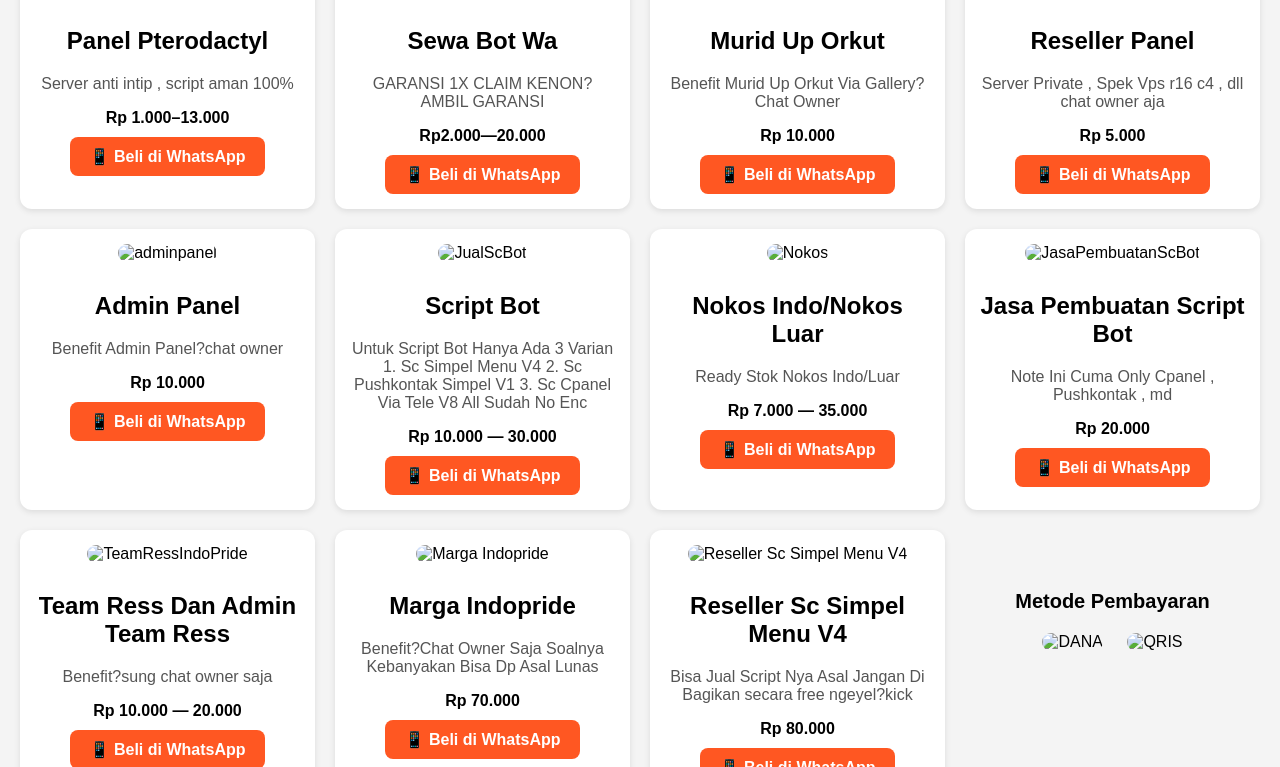
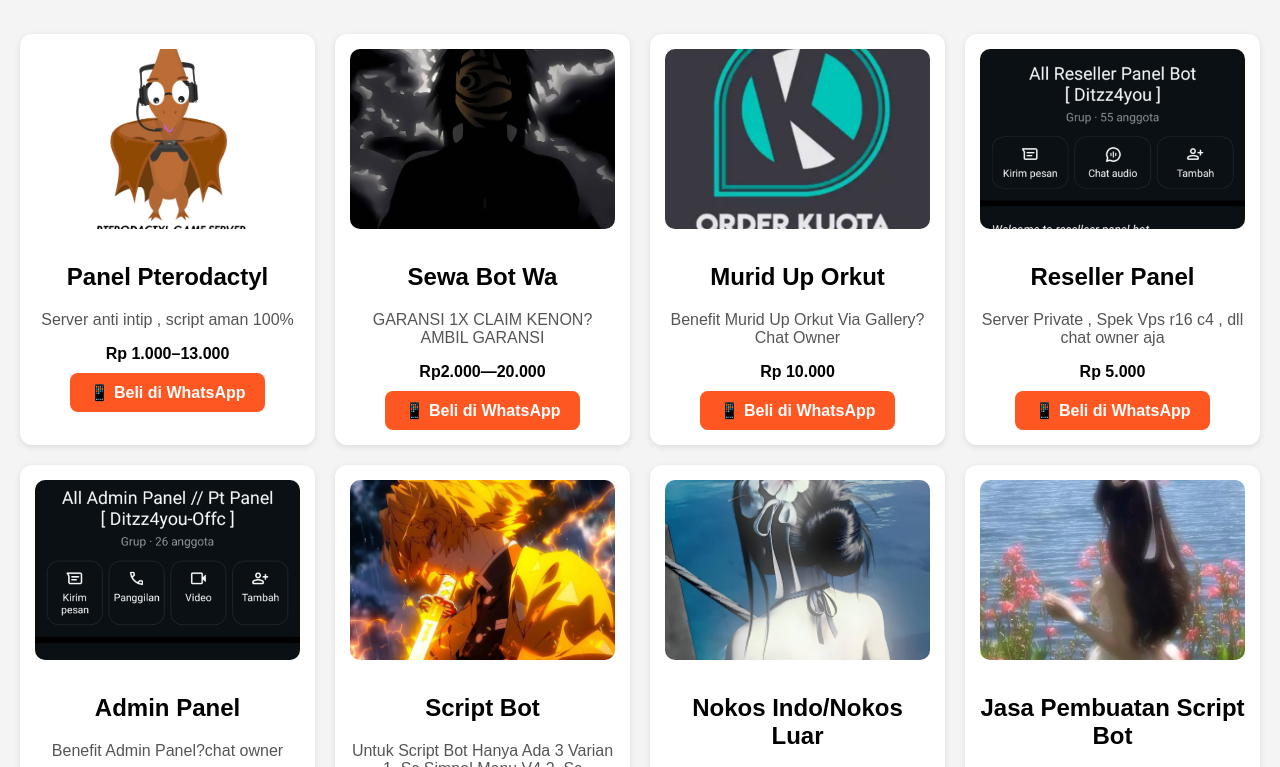
Before and after one commit to Denz-mula/Rewqwa, a plain HTML site: page index.html in a window 1280 px wide. Shown: the part 214-981 px from the top of the page. Drawn offline with Linux system fonts and the light colour scheme.

Commit message:
Update index.html

```diff
--- a/index.html
+++ b/index.html
@@ -10,7 +10,7 @@
 
   <!-- Gambar sebelum judul -->
   <div class="header-banner">
-    <img src="Img/logo-toko.jpg" alt="Logo Toko" class="logo">
+    <img src="logo-toko.jpg" alt="Logo Toko" class="logo">
   </div>
     <!-- Produk dimulai di sini -->
 </body>
@@ -20,7 +20,7 @@
 
     <!-- Produk 1 -->
     <div class="product-card">
-      <img src="Img/pterodactyl.jpg" alt="Panel Pterodactyl" class="product-image">
+      <img src="pterodactyl.jpg" alt="Panel Pterodactyl" class="product-image">
       <h2>Panel Pterodactyl</h2>
       <p class="desc">Server anti intip , script aman 100%</p>
       <p class="price"><del></del> Rp 1.000–13.000</p>
@@ -29,7 +29,7 @@
 
     <!-- Produk 2 -->
     <div class="product-card">
-      <img src="Img/sewa.jpg" alt="Sewa Bot Wa" class="product-image">
+      <img src="sewa.jpg" alt="Sewa Bot Wa" class="product-image">
       <h2>Sewa Bot Wa</h2>
       <p class="desc">GARANSI 1X CLAIM KENON?AMBIL GARANSI</p>
       <p class="price"><del></del> Rp2.000—20.000</p>
@@ -38,7 +38,7 @@
 
     <!-- Produk 3 -->
     <div class="product-card">
-      <img src="Img/orkut.jpg" alt="Produk Orkut" class="product-image">
+      <img src="orkut.jpg" alt="Produk Orkut" class="product-image">
       <h2>Murid Up Orkut</h2>
       <p class="desc">Benefit Murid Up Orkut Via Gallery?Chat Owner</p>
       <p class="price">Rp 10.000</p>
@@ -47,7 +47,7 @@
 
     <!-- Produk 4 -->
     <div class="product-card">
-      <img src="Img/group.jpg" alt="Reseller Panel" class="product-image">
+      <img src="group.jpg" alt="Reseller Panel" class="product-image">
       <h2>Reseller Panel</h2>
       <p class="desc">Server Private , Spek Vps r16 c4 , dll chat owner aja</p>
       <p class="price">Rp 5.000</p>
@@ -56,7 +56,7 @@
 
     <!-- Produk 5 -->
     <div class="product-card">
-      <img src="Img/grup.jpg" alt="adminpanel" class="product-image">
+      <img src="grup.jpg" alt="adminpanel" class="product-image">
       <h2>Admin Panel</h2>
       <p class="desc">Benefit Admin Panel?chat owner</p>
       <p class="price">Rp 10.000</p>
@@ -65,7 +65,7 @@
 
     <!-- Produk 6 -->
     <div class="product-card">
-      <img src="Img/scbotwa.jpg" alt="JualScBot" class="product-image">
+      <img src="scbotwa.jpg" alt="JualScBot" class="product-image">
       <h2>Script Bot</h2>
       <p class="desc">Untuk Script Bot Hanya Ada 3 Varian 1. Sc Simpel Menu V4 2. Sc Pushkontak Simpel V1 3. Sc Cpanel Via Tele V8 All Sudah No Enc</p>
       <p class="price">Rp 10.000 — 30.000</p>
@@ -74,7 +74,7 @@
 
     <!-- Produk 7 -->
     <div class="product-card">
-      <img src="Img/nokos.jpg" alt="Nokos" class="product-image">
+      <img src="nokos.jpg" alt="Nokos" class="product-image">
       <h2>Nokos Indo/Nokos Luar</h2>
       <p class="desc">Ready Stok Nokos Indo/Luar</p>
       <p class="price">Rp 7.000 — 35.000 </p>
@@ -83,7 +83,7 @@
 
     <!-- Produk 8 -->
     <div class="product-card">
-      <img src="Img/scbotreq.jpg" alt="JasaPembuatanScBot" class="product-image">
+      <img src="scbotreq.jpg" alt="JasaPembuatanScBot" class="product-image">
       <h2>Jasa Pembuatan Script Bot</h2>
       <p class="desc">Note Ini Cuma Only Cpanel , Pushkontak , md</p>
       <p class="price">Rp 20.000</p>
@@ -92,7 +92,7 @@
 
     <!-- Produk 9 -->
     <div class="product-card">
-      <img src="Img/ress.jpg" alt="TeamRessIndoPride" class="product-image">
+      <img src="ress.jpg" alt="TeamRessIndoPride" class="product-image">
       <h2>Team Ress Dan Admin Team Ress</h2>
       <p class="desc">Benefit?sung chat owner saja</p>
       <p class="price">Rp 10.000 — 20.000</p>
@@ -101,7 +101,7 @@
 
     <!-- Produk 10 -->
     <div class="product-card">
-      <img src="Img/indopride.jpg" alt="Marga Indopride" class="product-image">
+      <img src="indopride.jpg" alt="Marga Indopride" class="product-image">
       <h2>Marga Indopride</h2>
       <p class="desc">Benefit?Chat Owner Saja Soalnya Kebanyakan Bisa Dp Asal Lunas</p>
       <p class="price">Rp 70.000</p>
@@ -110,7 +110,7 @@
 
     <!-- Produk 11 -->
     <div class="product-card">
-      <img src="Img/scsimpel.jpg" alt="Reseller Sc Simpel Menu V4" class="product-image">
+      <img src="scsimpel.jpg" alt="Reseller Sc Simpel Menu V4" class="product-image">
       <h2>Reseller Sc Simpel Menu V4</h2>
       <p class="desc">Bisa Jual Script Nya Asal Jangan Di Bagikan secara free ngeyel?kick</p>
       <p class="price">Rp 80.000</p>
@@ -119,8 +119,8 @@
        <!-- Gambar Metode Pembayaran -->
 <div class="pembayaran">
   <h3>Metode Pembayaran</h3>
-  <img src="Img/dana.png" alt="DANA" class="metode">
-  <img src="Img/qris.png" alt="QRIS" class="metode">
+  <img src="dana.png" alt="DANA" class="metode">
+  <img src="qris.png" alt="QRIS" class="metode">
 </div>
 <!-- Tombol Channel WhatsApp -->
 <div class="channel-wa">
```
